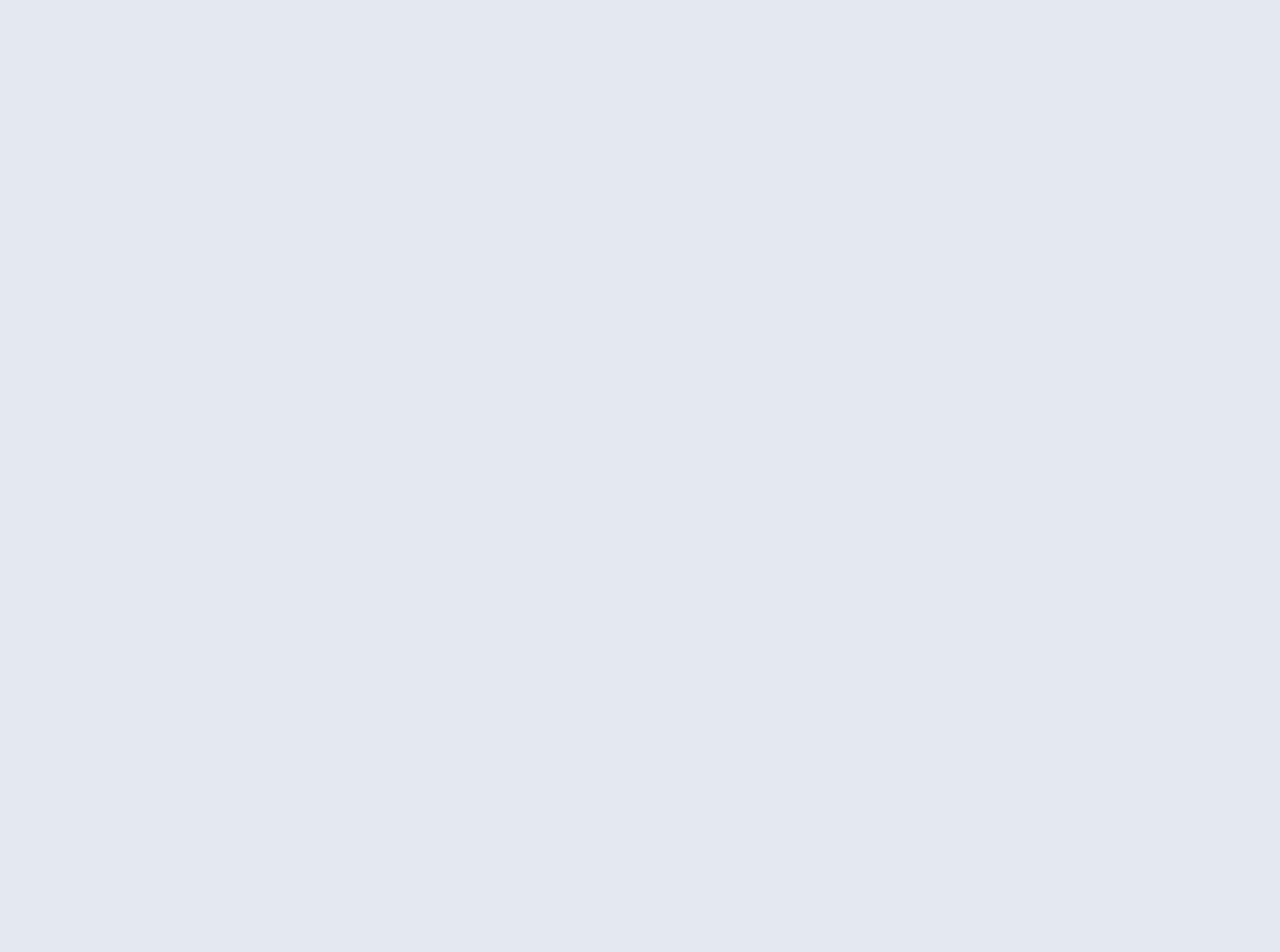
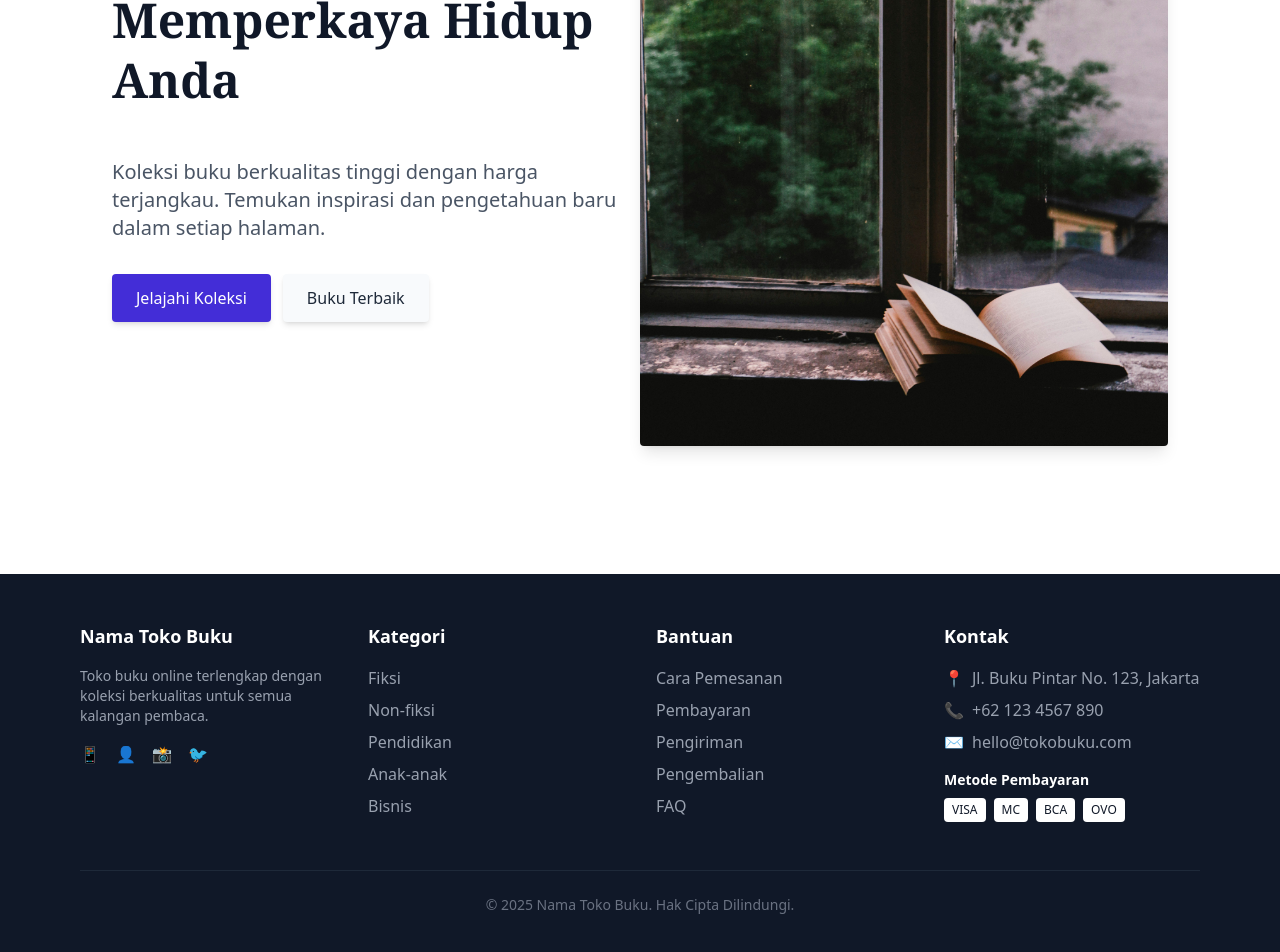
Before and after one commit to lbbmkrm/book-store, a Vue app in the folder frontend/: page / in a window 1280 px wide. Shown: the part 418-1370 px from the top of the page. Before the commit the page ends 800 px from the top, so only its background shows below. Built offline with nearby package versions, Linux system fonts and the light colour scheme.

Commit message:
hero section

```diff
--- a/frontend/index.html
+++ b/frontend/index.html
@@ -12,7 +12,7 @@
     />
     <title>Vite App</title>
   </head>
-  <body class="bg-slate-200">
+  <body>
     <div id="app"></div>
     <script type="module" src="/src/main.js"></script>
   </body>
--- a/frontend/src/App.vue
+++ b/frontend/src/App.vue
@@ -1,9 +1,11 @@
 <script setup>
 import { RouterLink, RouterView } from 'vue-router'
 import NavBar from './components/NavBar.vue'
+import Footer from './components/Footer.vue'
 </script>
 
 <template>
   <NavBar />
   <RouterView />
+  <Footer />
 </template>
--- /dev/null
+++ b/frontend/src/components/Footer.vue
@@ -0,0 +1,66 @@
+<template>
+  <footer class="bg-gray-900 text-white py-12">
+    <div class="container mx-auto px-4 max-w-6xl">
+      <div class="grid grid-cols-1 md:grid-cols-4 gap-8">
+        <div>
+          <h3 class="text-lg font-bold mb-4">Nama Toko Buku</h3>
+          <p class="text-gray-400 text-sm">
+            Toko buku online terlengkap dengan koleksi berkualitas untuk semua kalangan pembaca.
+          </p>
+          <div class="flex space-x-4 mt-4">
+            <a href="#" class="text-gray-400 hover:text-white transition-colors">📱</a>
+            <a href="#" class="text-gray-400 hover:text-white transition-colors">👤</a>
+            <a href="#" class="text-gray-400 hover:text-white transition-colors">📸</a>
+            <a href="#" class="text-gray-400 hover:text-white transition-colors">🐦</a>
+          </div>
+        </div>
+
+        <div>
+          <h3 class="text-lg font-bold mb-4">Kategori</h3>
+          <ul class="space-y-2 text-gray-400">
+            <li><a href="#" class="hover:text-white transition-colors">Fiksi</a></li>
+            <li><a href="#" class="hover:text-white transition-colors">Non-fiksi</a></li>
+            <li><a href="#" class="hover:text-white transition-colors">Pendidikan</a></li>
+            <li><a href="#" class="hover:text-white transition-colors">Anak-anak</a></li>
+            <li><a href="#" class="hover:text-white transition-colors">Bisnis</a></li>
+          </ul>
+        </div>
+
+        <div>
+          <h3 class="text-lg font-bold mb-4">Bantuan</h3>
+          <ul class="space-y-2 text-gray-400">
+            <li><a href="#" class="hover:text-white transition-colors">Cara Pemesanan</a></li>
+            <li><a href="#" class="hover:text-white transition-colors">Pembayaran</a></li>
+            <li><a href="#" class="hover:text-white transition-colors">Pengiriman</a></li>
+            <li><a href="#" class="hover:text-white transition-colors">Pengembalian</a></li>
+            <li><a href="#" class="hover:text-white transition-colors">FAQ</a></li>
+          </ul>
+        </div>
+
+        <div>
+          <h3 class="text-lg font-bold mb-4">Kontak</h3>
+          <ul class="space-y-2 text-gray-400">
+            <li class="flex items-center">
+              <span class="mr-2">📍</span> Jl. Buku Pintar No. 123, Jakarta
+            </li>
+            <li class="flex items-center"><span class="mr-2">📞</span> +62 123 4567 890</li>
+            <li class="flex items-center"><span class="mr-2">✉️</span> hello@tokobuku.com</li>
+          </ul>
+          <div class="mt-4">
+            <h4 class="text-sm font-bold mb-2">Metode Pembayaran</h4>
+            <div class="flex space-x-2">
+              <span class="bg-white text-gray-900 rounded px-2 py-1 text-xs">VISA</span>
+              <span class="bg-white text-gray-900 rounded px-2 py-1 text-xs">MC</span>
+              <span class="bg-white text-gray-900 rounded px-2 py-1 text-xs">BCA</span>
+              <span class="bg-white text-gray-900 rounded px-2 py-1 text-xs">OVO</span>
+            </div>
+          </div>
+        </div>
+      </div>
+
+      <div class="border-t border-gray-800 mt-12 pt-6 text-center text-gray-500 text-sm">
+        <p>&copy; 2025 Nama Toko Buku. Hak Cipta Dilindungi.</p>
+      </div>
+    </div>
+  </footer>
+</template>
--- /dev/null
+++ b/frontend/src/components/HeroSection.vue
@@ -0,0 +1,41 @@
+<script setup>
+import { ref } from 'vue'
+const heroImage = ref('/assets/img/hero.jpg')
+</script>
+<template>
+  <section class="bg-white mx-auto min-h-screen md:w-[85%]">
+    <div class="container p-8 mt-8 md:py-12 px-4 flex flex-col md:flex-row">
+      <!-- left content -->
+      <div class="h-screen w-full md:w-1/2 flex flex-col justify-center space-y-8">
+        <h1 class="font-serif font-bold mb-12 text-4xl md:text-5xl leading-tight text-gray-900">
+          Buku Pilihan untuk Memperkaya Hidup Anda
+        </h1>
+        <p class="text-lg md:text-xl text-gray-600">
+          Koleksi buku berkualitas tinggi dengan harga terjangkau. Temukan inspirasi dan pengetahuan
+          baru dalam setiap halaman.
+        </p>
+        <div class="flex gap-3">
+          <button
+            class="px-6 py-3 cursor-pointer shadow-md bg-indigo-700 text-white rounded hover:bg-indigo-500"
+          >
+            Jelajahi Koleksi
+          </button>
+          <button
+            class="px-6 py-3 cursor-pointer shadow-md bg-slate-50 text-gray-800 rounded hover:bg-slate-200"
+          >
+            Buku Terbaik
+          </button>
+        </div>
+      </div>
+      <!-- right content -->
+      <div class="w-full md:w-1/2">
+        <img
+          :src="heroImage"
+          alt="hero image"
+          class="h-screen w-full md:h-[90vh] rounded mx-auto shadow-lg"
+        />
+      </div>
+    </div>
+  </section>
+</template>
+<style scoped></style>
--- a/frontend/src/components/NavBar.vue
+++ b/frontend/src/components/NavBar.vue
@@ -1,12 +1,12 @@
 <script></script>
 <template>
-  <nav class="bg-white shadow-lg">
+  <nav class="bg-white">
     <div class="max-w-7xl mx-auto px-4">
       <div class="flex justify-between h-16">
         <!-- Logo and brand -->
         <div class="flex items-center">
           <div class="flex-shrink-0">
-            <span class="text-2xl text-gray-800">myStore</span>
+            <span class="font-serif text-2xl text-gray-800">myStore</span>
           </div>
         </div>
         <!-- end logo -->
--- a/frontend/src/views/HomeView.vue
+++ b/frontend/src/views/HomeView.vue
@@ -1,7 +1,9 @@
-<script setup></script>
+<script setup>
+import HeroSection from '@/components/HeroSection.vue'
+</script>
 
 <template>
   <main>
-    <h1 class="text-3xl text-violet-950">Hello world!</h1>
+    <HeroSection />
   </main>
 </template>
```
Also changed, not shown: frontend/public/assets/img/hero.jpg (added).
